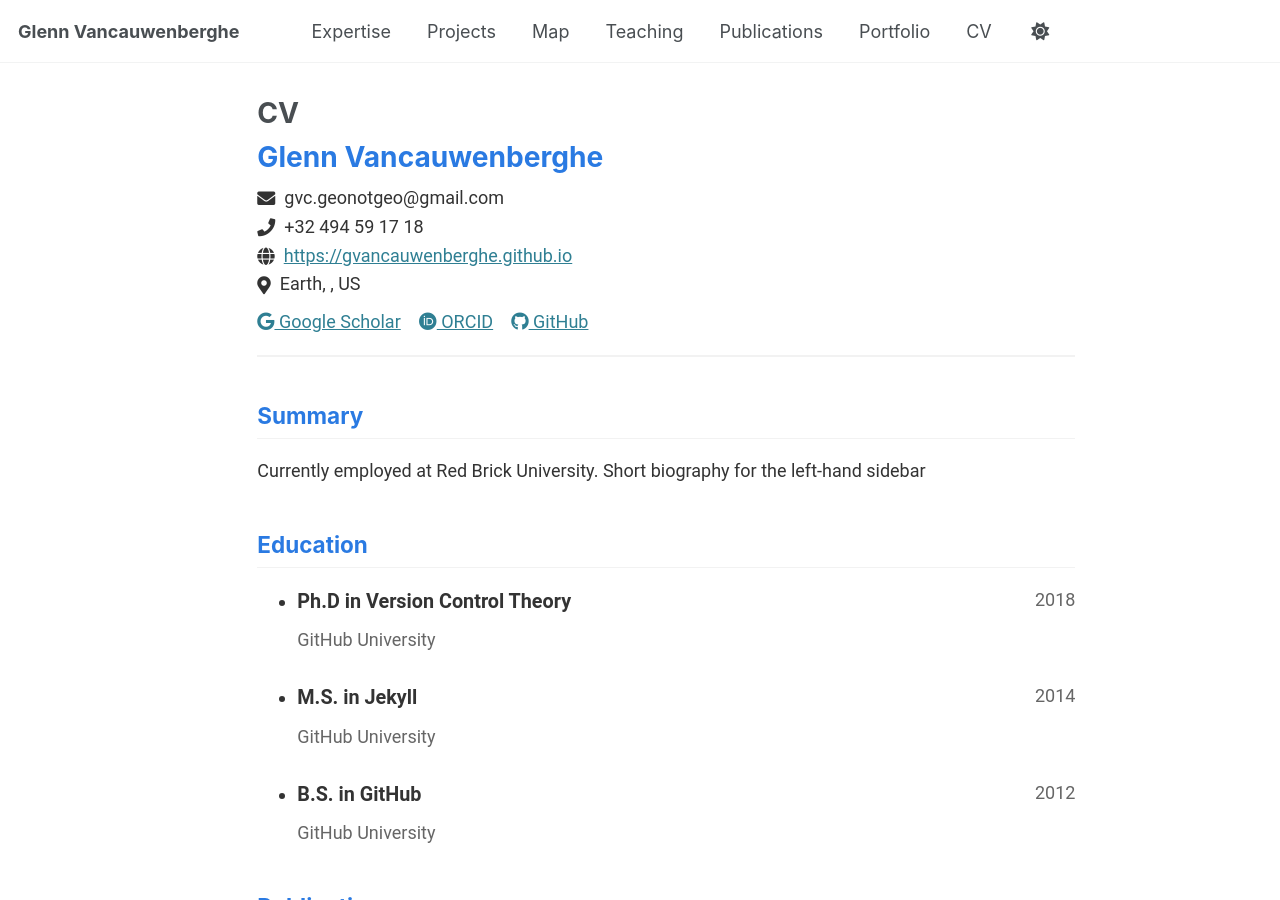
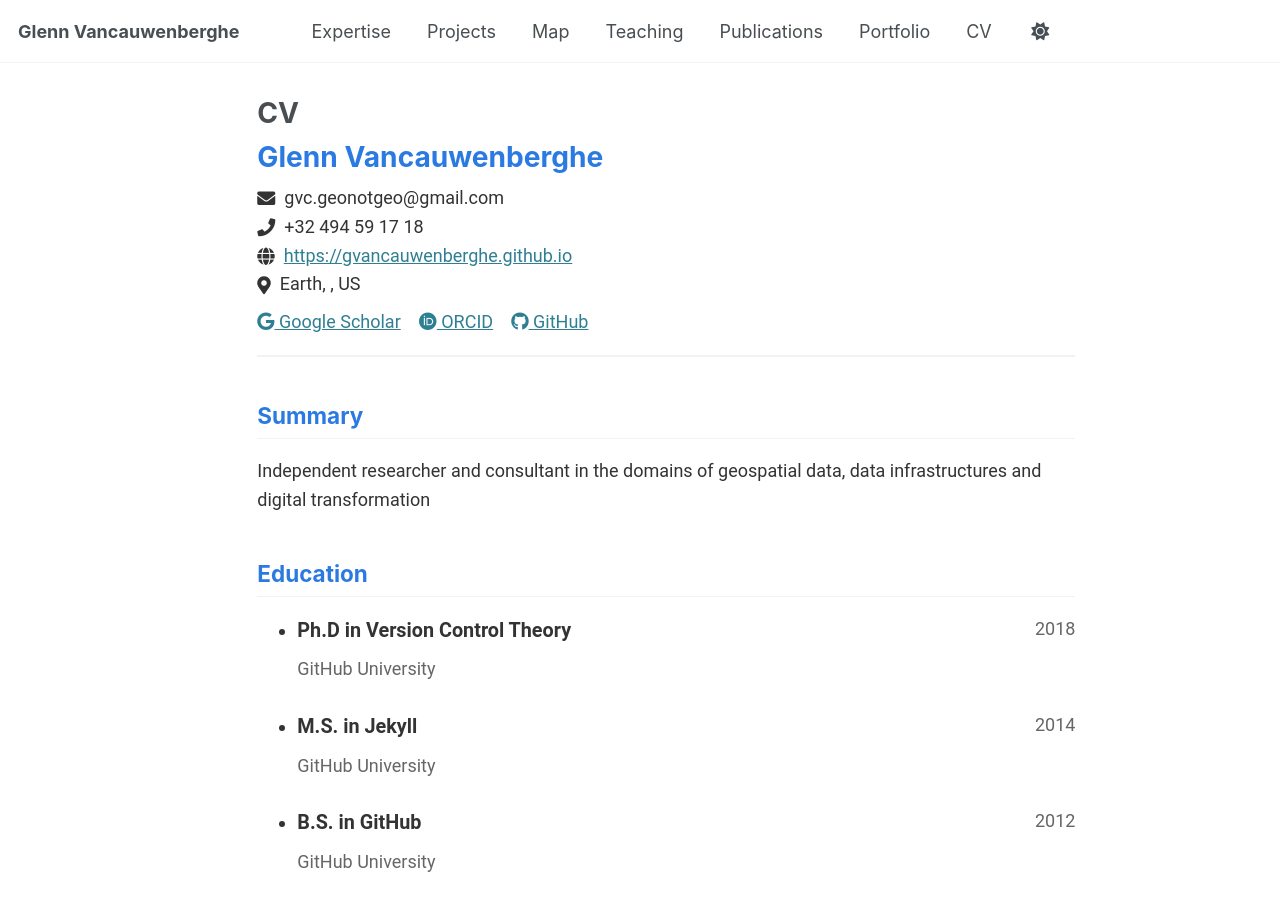
Before and after one commit to GVancauwenberghe/gvancauwenberghe.github.io, a Jekyll site: the page built from _pages/cv-json.md, in a window 1280 px wide and 900 px high. Built offline with Jekyll 4.4.1, drawn with Linux system fonts in a browser that asks for light colours.

Commit message:
Update cv.json

```diff
--- a/_data/cv.json
+++ b/_data/cv.json
@@ -4,7 +4,7 @@
     "email": "gvc.geonotgeo@gmail.com",
     "phone": "+32 494 59 17 18",
     "website": "https://gvancauwenberghe.github.io",
-    "summary": "Currently employed at Red Brick University. Short biography for the left-hand sidebar",
+    "summary": "Independent researcher and consultant in the domains of geospatial data, data infrastructures and digital transformation",
     "location": {
       "address": "",
       "postalCode": "",
```
